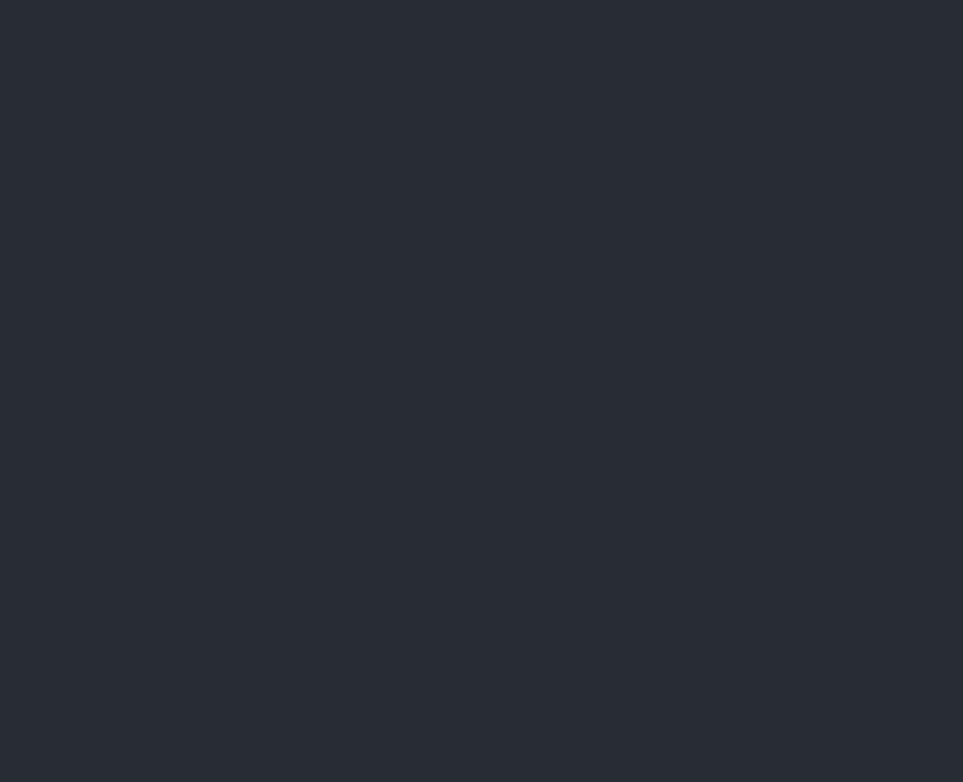
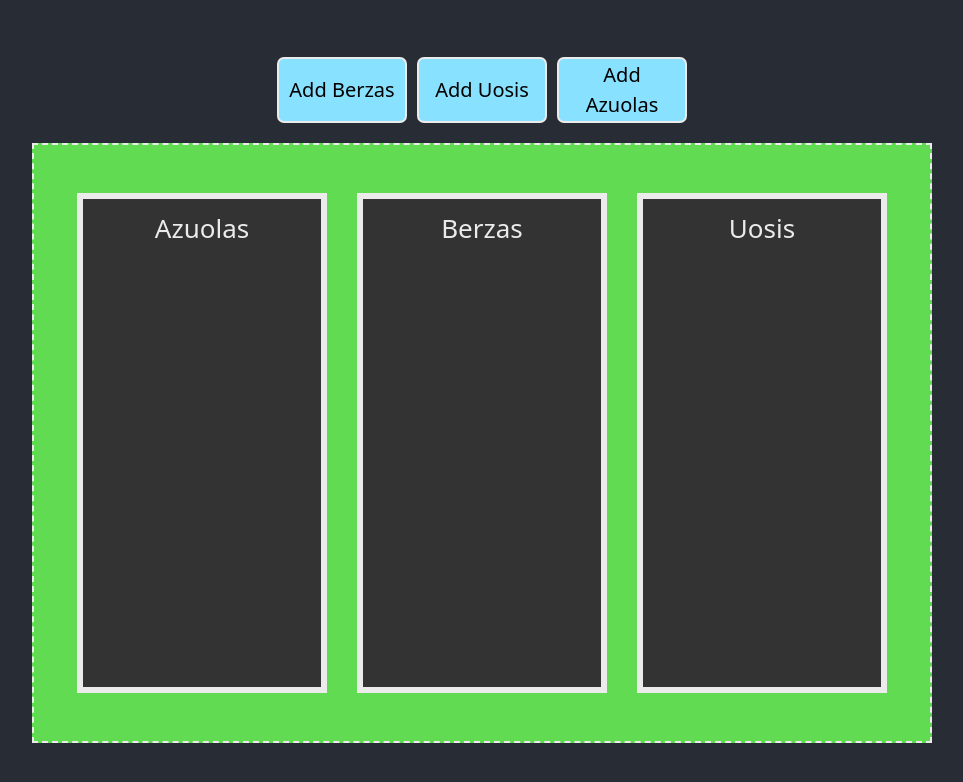
Before and after one commit to airidasju/2-module, a React (Create React App) app in the folder reacttasks/: page / in a window 1280 px wide. Shown: the top 782 px of the page, without its empty margins (158-1121 px from the left). Built offline with nearby package versions, Linux system fonts and the light colour scheme.

Commit message:
col setup

```diff
--- a/reacttasks/src/App.jsx
+++ b/reacttasks/src/App.jsx
@@ -1,6 +1,9 @@
 import './App.scss';
 import { v4 as uuidv4 } from 'uuid';
 import 'bootstrap/dist/css/bootstrap.min.css';
+import Azuolas from './components/reactstate/azuolas';
+import Berzas from './components/reactstate/berzas';
+import Uosis from './components/reactstate/uosis';
 
 function App() {
 
@@ -8,7 +11,16 @@ function App() {
   return (
     <div className='App'>
       <header className='App-header'>
-
+        <div className='treeBtn'>
+      <button>Add Berzas</button>
+      <button>Add Uosis</button>
+      <button>Add Azuolas</button>
+      </div>
+            <div className='laukas'>
+                <Azuolas></Azuolas>
+                <Berzas></Berzas>
+                <Uosis></Uosis>
+            </div>
       </header>
     </div>
   );
--- a/reacttasks/src/App.scss
+++ b/reacttasks/src/App.scss
@@ -50,3 +50,36 @@
   display: flex;
   gap: 10px
 }
+
+
+.laukas {
+  background-color: rgb(96, 219, 82);
+  width: 900px;
+  height: 600px;
+  display: flex;
+  align-items: center;
+  justify-content: center;
+  gap: 30px;
+  border: #ebebeb 2px dashed;
+  .treeCol {
+    background-color: rgb(51, 51, 51);
+    width: 250px;
+    height: 500px;
+    color: #ebebeb;
+    padding: 10px;
+    border: #ebebeb 6px solid;
+  }
+}
+
+.treeBtn{
+  display: flex;
+  margin-bottom: 20px;
+  gap: 10px;
+  button {
+    font-size: 20px;
+    width: 130px;
+    background-color: rgb(135, 225, 255);
+    border: #ebebeb 2px solid;
+    border-radius: 7px;
+    }
+}
--- /dev/null
+++ b/reacttasks/src/components/reactstate/azuolas.jsx
@@ -0,0 +1,11 @@
+import { v4 as uuidv4 } from 'uuid';
+
+function Azuolas() {
+  return (
+    <div className='treeCol'>
+        Azuolas
+    </div>
+  );
+}
+
+export default Azuolas;
--- /dev/null
+++ b/reacttasks/src/components/reactstate/berzas.jsx
@@ -0,0 +1,11 @@
+import { v4 as uuidv4 } from 'uuid';
+
+function Berzas() {
+  return (
+    <div className='treeCol'>
+        Berzas
+    </div>
+  );
+}
+
+export default Berzas;
--- /dev/null
+++ b/reacttasks/src/components/reactstate/uosis.jsx
@@ -0,0 +1,13 @@
+import { v4 as uuidv4 } from 'uuid';
+
+function Uosis() {
+  return (
+    <div className='treeCol'>
+
+        Uosis
+
+    </div>
+  );
+}
+
+export default Uosis;
```
